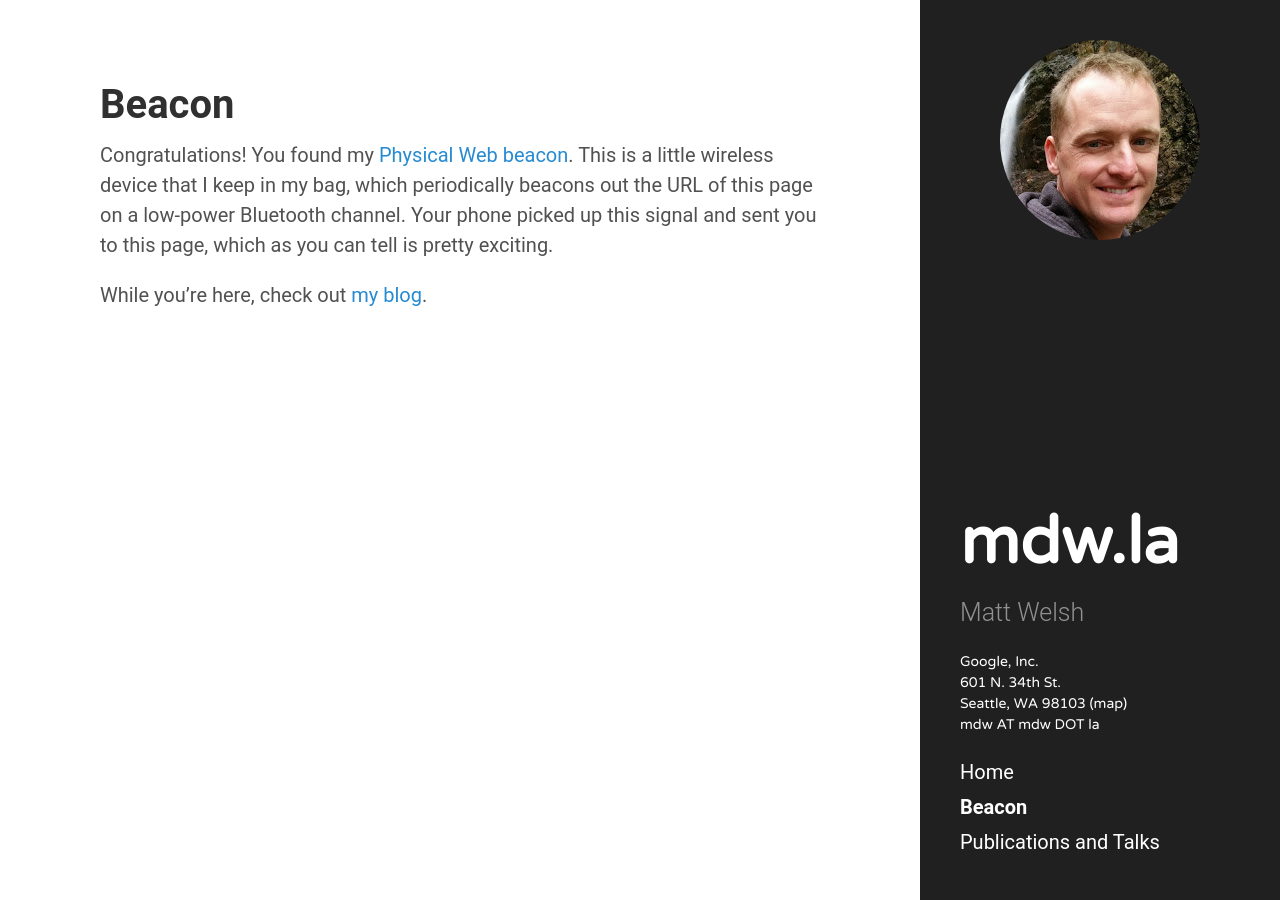
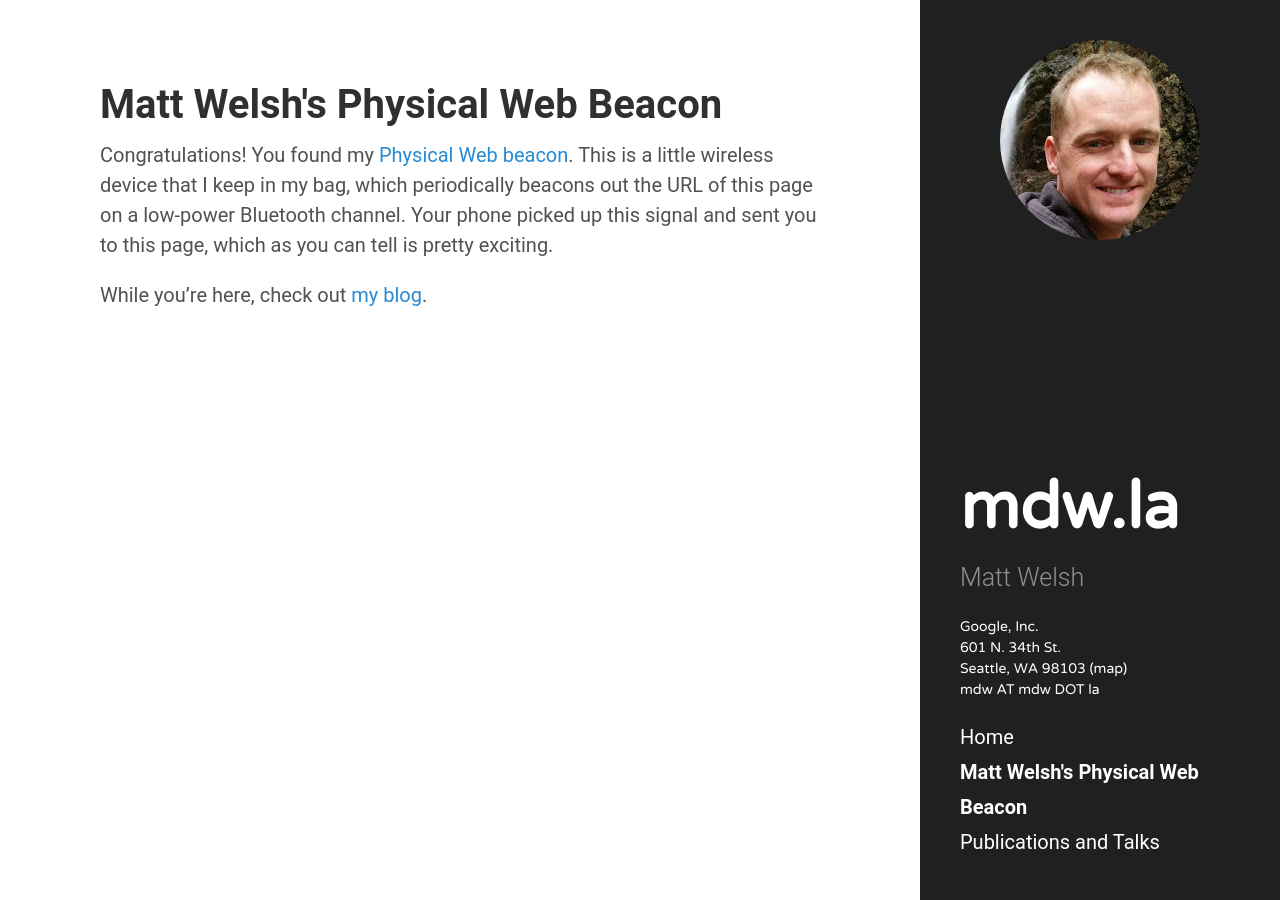
Before and after one commit to mdwelsh/mdwelsh.github.io, a Jekyll site: the page built from beacon.md, in a window 1280 px wide. Built offline with Jekyll 4.4.1, drawn with Linux system fonts in a browser that asks for light colours.

Commit message:
Update beacon.md

```diff
--- a/beacon.md
+++ b/beacon.md
@@ -1,5 +1,5 @@
 ---
-title: Beacon
+title: Matt Welsh's Physical Web Beacon
 layout: page
 ---
 
```
